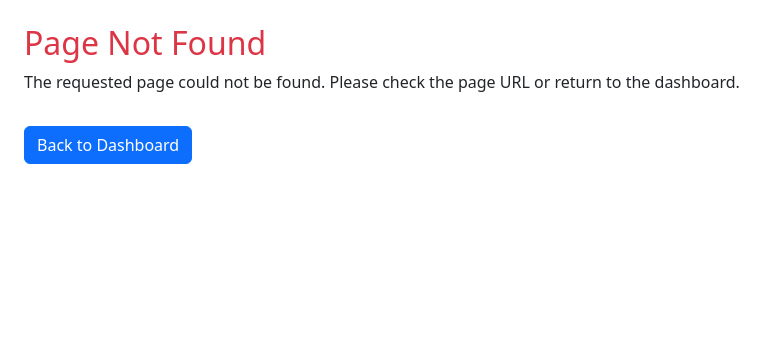
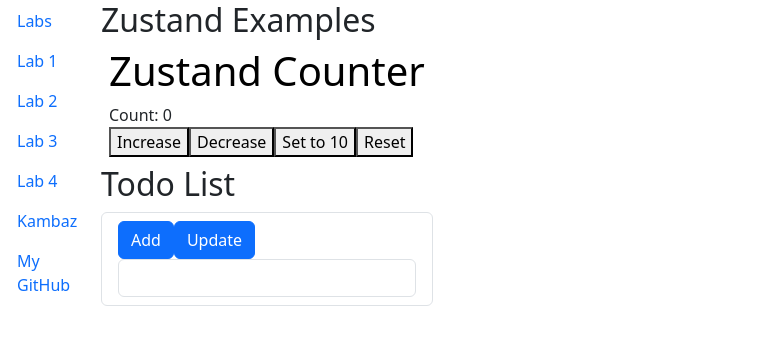
Before and after one commit to adrodvaz04/kambaz-next-js, a Next.js app: page /labs/lab4/zustand in a window 1280 px wide. Before the commit this address had no page. Shown: the top 344 px of the page, without its empty margins (0-784 px from the left). Built offline with nearby package versions, Linux system fonts and the light colour scheme.

Commit message:
implement lab: todos buggy, boostrap classes missing

```diff
--- a/app/labs/lab4/page.tsx
+++ b/app/labs/lab4/page.tsx
@@ -24,9 +24,11 @@
       <div id="wd-lab-4">
         <h4>Lab 4</h4>
         <Link href="./lab4/redux"> Redux Examples </Link>
-        <br />
+        <hr />
         <Link href="./lab4/react-context">React Context Examples</Link>
-
+        <hr />
+        <Link href="./lab4/zustand"> Zustand Examples </Link>
+        <hr />
         <ClickEvent></ClickEvent>
         <PassingDataOnEvent></PassingDataOnEvent>
         <PassingFunctions theFunction={sayHello}></PassingFunctions>
--- a/app/labs/lab4/redux/todos/todoItem.tsx
+++ b/app/labs/lab4/redux/todos/todoItem.tsx
@@ -2,7 +2,7 @@
 import { Button, ListGroupItem } from "react-bootstrap";
 import { useDispatch } from "react-redux";
 import { deleteTodo, setTodo } from "./todosReducer";
-export default function TodoItem({ todo }) {
+export default function TodoItem({ todo }: any) {
   const dispatch = useDispatch();
   return (
     <ListGroupItem key={todo.id}>
--- /dev/null
+++ b/app/labs/lab4/styles.css
@@ -0,0 +1,28 @@
+#wd-set-todo-click {
+    background: blue;
+    color: white;
+    border: 0px;
+    border-radius: 25%;
+}
+
+
+#wd-delete-todo-click {
+    background: red;
+    color: white;
+    border: 0px;
+    border-radius: 25%;
+}
+
+#wd-update-todo-click {
+    background: gold;
+    color: black;
+    border-radius: 25%;
+    border: 0px;
+}
+
+#wd-add-todo-click {
+    background: green;
+    color: white;
+    border-radius: 3px;
+    border: 0px;
+}
--- /dev/null
+++ b/app/labs/lab4/zustand/counter/index.tsx
@@ -0,0 +1,24 @@
+"use client";
+import { useCounterStore } from "./store";
+
+
+export default function ZustandCounter() {
+ const { count, increase, decrease, setCount, reset } = useCounterStore(
+   (state) => state,
+ );
+
+
+ return (
+   <div className="m-2">
+     <h1 className="text-3xl font-semibold leading-10 text-black">
+       Zustand Counter
+     </h1>
+     Count: {count}
+     <br />
+     <button onClick={() => increase(1)}>Increase</button>
+     <button onClick={() => decrease(1)}>Decrease</button>
+     <button onClick={() => setCount(10)}>Set to 10</button>
+     <button onClick={() => reset()}>Reset</button>
+   </div>
+ );
+}
--- /dev/null
+++ b/app/labs/lab4/zustand/counter/store.ts
@@ -0,0 +1,20 @@
+import {create} from "zustand";
+
+// Define the counter state
+interface CounterState {
+ count: number;
+ increase: (by: number) => void;
+ decrease: (by: number) => void;
+ setCount: (count: number) => void;
+ reset: () => void;
+}
+
+
+// Use create function to create a hook giving us access to the state
+export const useCounterStore = create<CounterState>((set) => ({
+ count: 0,
+ increase: (by) => set((state) => ({ count: state.count + by })),
+ decrease: (by) => set((state) => ({ count: state.count - by })),
+ setCount: (count) => set({ count }),
+ reset: () => set({ count: 0 }),
+}));
--- /dev/null
+++ b/app/labs/lab4/zustand/page.tsx
@@ -0,0 +1,11 @@
+import ZustandCounter from "./counter";
+import ZustandTodos from "./todos";
+export default function ZustandExamples() {
+ return (
+   <div>
+     <h2>Zustand Examples</h2>
+     <ZustandCounter />
+     <ZustandTodos></ZustandTodos>
+   </div>
+ );
+}
--- /dev/null
+++ b/app/labs/lab4/zustand/todos/index.tsx
@@ -0,0 +1,48 @@
+"use client";
+
+import { useTodoStore } from "./useTodoStore";
+import { FormControl, ListGroup, ListGroupItem, Button } from "react-bootstrap";
+
+export default function ZustandTodos() {
+  const { todos, currentTodo, addTodo, deleteTodo, updateTodos, setTodo } =
+    useTodoStore()!;
+  let renderedTodos = todos.map((t) => (
+    <ListGroupItem key={t.id}>
+      <Button onClick={() => deleteTodo(t)} id="wd-delete-todo-click">
+        {" "}
+        Delete{" "}
+      </Button>
+      <Button onClick={() => setTodo(t)} id="wd-set-todo-click">
+        {" "}
+        Edit{" "}
+      </Button>
+      {t.title}
+    </ListGroupItem>
+  ));
+
+  return (
+    <div id="wd-react-context-todo">
+      <h2> Todo List </h2>
+      <ListGroup>
+        <ListGroupItem>
+          <Button onClick={() => addTodo(currentTodo)} id="wd-add-todo-click">
+            {" "}
+            Add{" "}
+          </Button>
+          <Button
+            onClick={() => updateTodos(currentTodo)}
+            id="wd-update-todo-click"
+          >
+            {" "}
+            Update{" "}
+          </Button>
+          <FormControl
+            defaultValue={currentTodo.title}
+            onChange={(e) => setTodo({ ...currentTodo, title: e.target.value })}
+          />
+        </ListGroupItem>
+        {renderedTodos}
+      </ListGroup>
+    </div>
+  );
+}
--- /dev/null
+++ b/app/labs/lab4/zustand/todos/useTodoStore.ts
@@ -0,0 +1,47 @@
+import { create } from "zustand";
+
+type Todo = {
+  id: string;
+  title: string;
+};
+
+interface TodosState {
+  todos: Todo[];
+  currentTodo: Todo;
+  addTodo: (todo: Todo) => void;
+  deleteTodo: (todo: Todo) => void;
+  updateTodos: (todo: Todo) => void;
+  setTodo: (todo: Todo) => void;
+}
+
+export const useTodoStore = create<TodosState>((set) => ({
+  todos: [],
+  currentTodo: { id: "", title: "" },
+  addTodo: (t) => {
+    set((state) => ({
+      todos: [
+        ...state.todos,
+        { id: new Date().getTime().toString(), title: "" },
+      ],
+    }));
+  },
+  deleteTodo: (t) => {
+    set((state) => ({
+      todos: state.todos.splice(
+        state.todos.findIndex((t) => t.id === state.currentTodo.id),
+      ),
+    }));
+  },
+  updateTodos: (t) => {
+    set((state) => ({
+      todos: state.todos.map((t) =>
+        t.id === state.currentTodo.id
+          ? { ...t, title: state.currentTodo.title }
+          : t,
+      ),
+    }));
+  },
+  setTodo: (t) => {
+    set({ currentTodo: t });
+  },
+}));
--- a/package.json
+++ b/package.json
@@ -17,7 +17,8 @@
     "react-dom": "^19.2.3",
     "react-icons": "^5.5.0",
     "react-redux": "^9.2.0",
-    "redux": "^5.0.1"
+    "redux": "^5.0.1",
+    "zustand": "^5.0.11"
   },
   "devDependencies": {
     "@tailwindcss/postcss": "^4",
```
Also changed, not shown: app/labs/lab4/url-encoding/query-params/page.tsx (+11 -1 lines), 1 other file (tests, documents, lock files or other folders).
